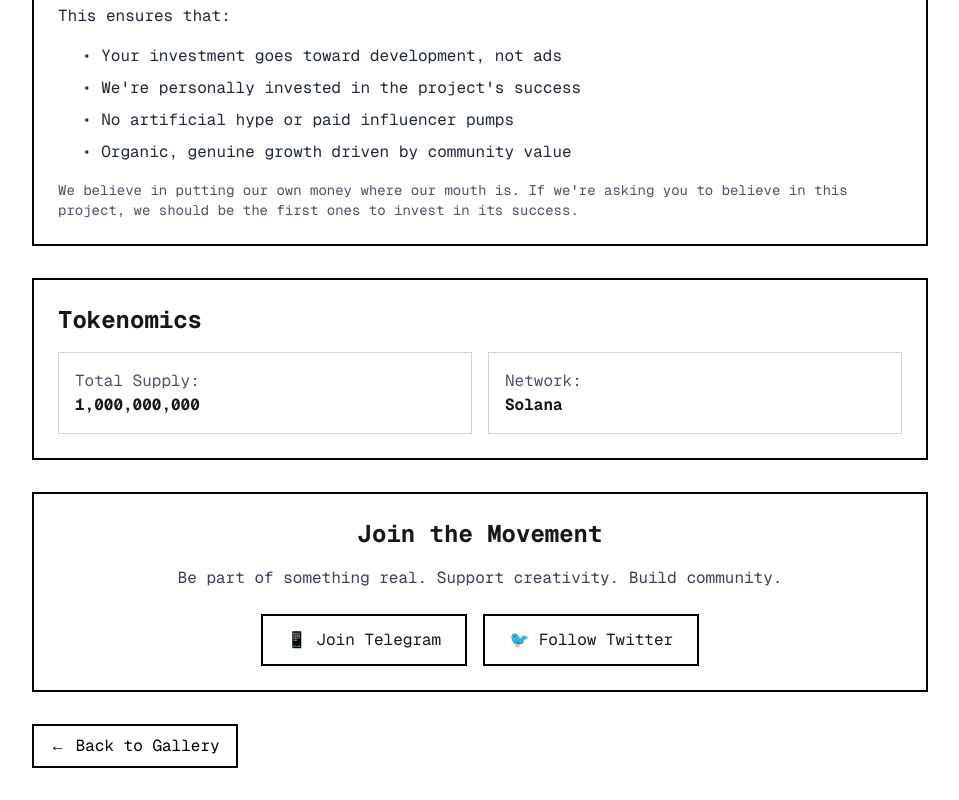
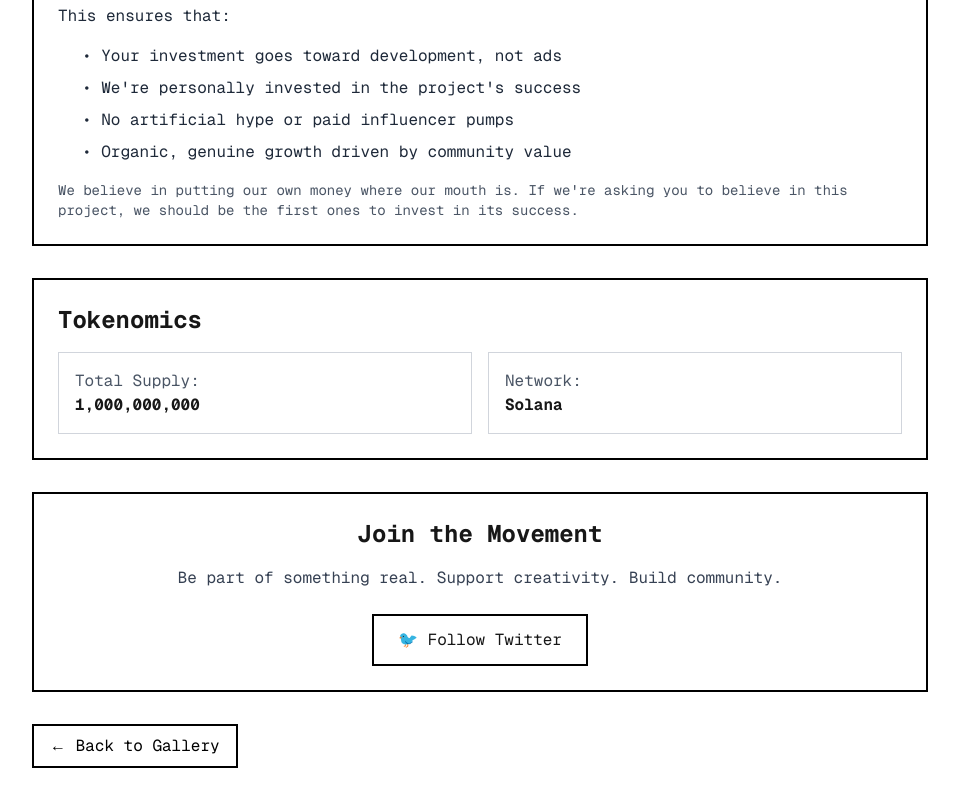
Before and after one commit to HybieGee/TLS, a Next.js app: page /coin in a window 1280 px wide. Shown: the part 1722-2522 px from the top of the page, without its empty margins (160-1119 px from the left). Built offline with nearby package versions, Linux system fonts and the light colour scheme; no server answers.

Commit message:
Remove Telegram link from coin page

```diff
--- a/app/coin/page.tsx
+++ b/app/coin/page.tsx
@@ -182,9 +182,6 @@ export default function CoinPage() {
           </p>
           <div className="flex justify-center gap-4">
             <button className="px-6 py-3 border-2 border-black bg-white hover:bg-black hover:text-white font-mono transition-colors">
-              📱 Join Telegram
-            </button>
-            <button className="px-6 py-3 border-2 border-black bg-white hover:bg-black hover:text-white font-mono transition-colors">
               🐦 Follow Twitter
             </button>
           </div>
```
